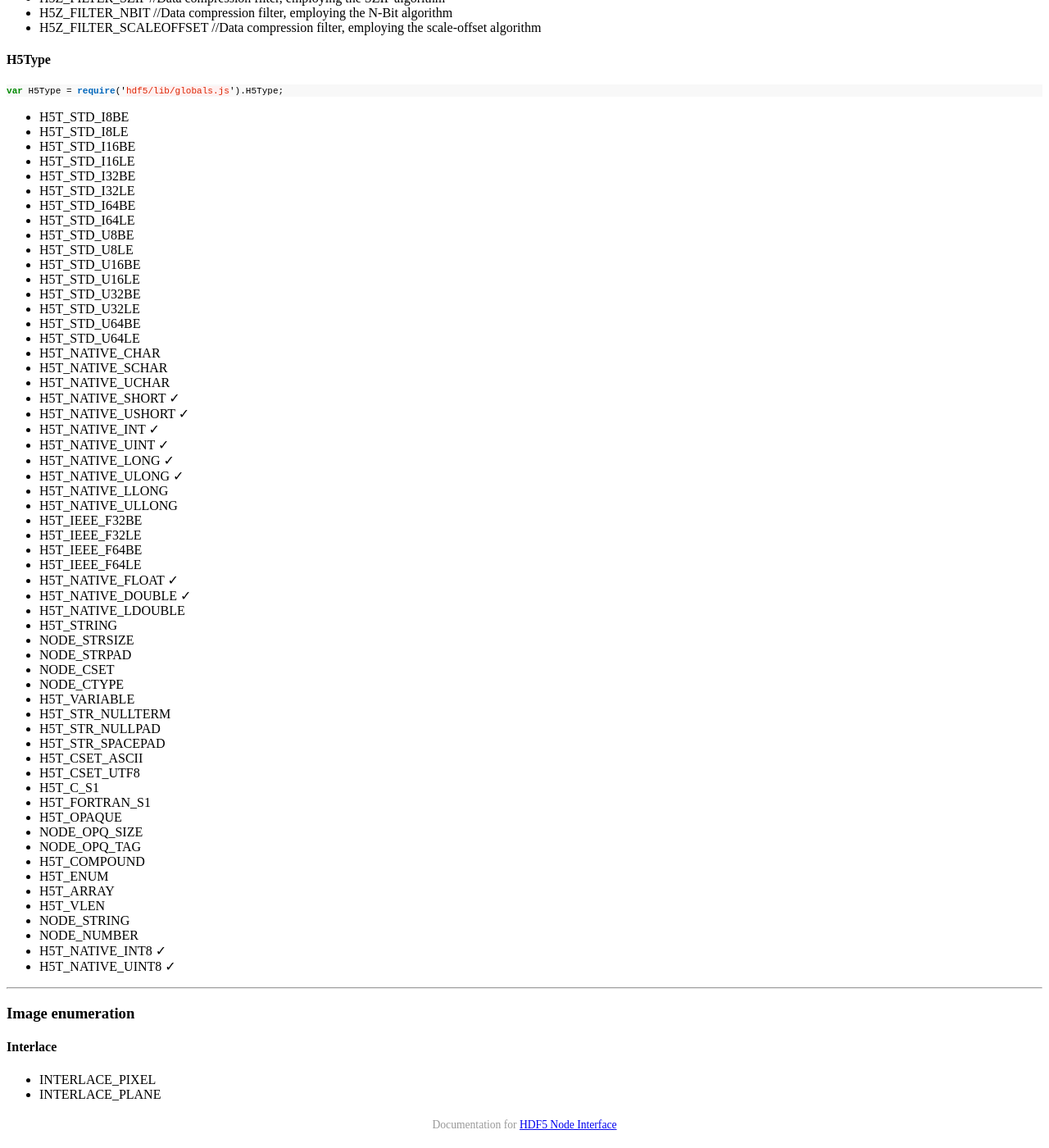
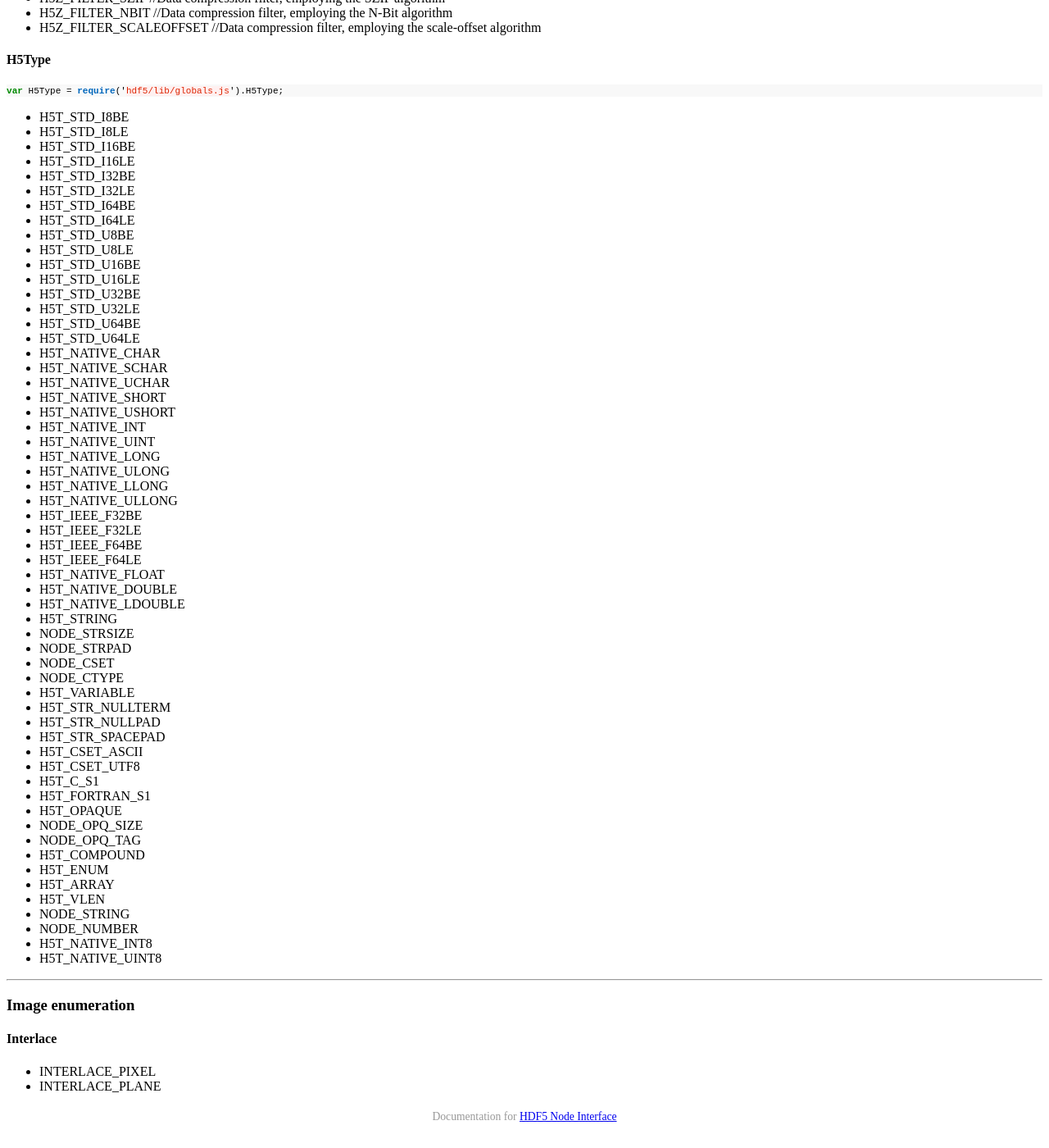
Before and after one commit to HDF-NI/hdf5.node, a Jekyll site: the page built from _posts/2015-05-02-globals.md, in a window 1280 px wide and 1400 px high, scrolled down 1558 px. Shown: the whole window at 82% size. Built offline with Jekyll 4.4.1, drawn with Linux system fonts in a browser that asks for light colours; a style sheet for code colours, icons or effects is not loaded.

Commit message:
new common method

```diff
--- a/_posts/2015-05-02-globals.md
+++ b/_posts/2015-05-02-globals.md
@@ -97,20 +97,20 @@ var H5Type = require('hdf5/lib/globals.js').H5Type;
 * H5T_NATIVE_CHAR
 * H5T_NATIVE_SCHAR
 * H5T_NATIVE_UCHAR
-* H5T_NATIVE_SHORT ✓
-* H5T_NATIVE_USHORT ✓
-* H5T_NATIVE_INT ✓
-* H5T_NATIVE_UINT ✓
-* H5T_NATIVE_LONG ✓
-* H5T_NATIVE_ULONG ✓
+* H5T_NATIVE_SHORT
+* H5T_NATIVE_USHORT
+* H5T_NATIVE_INT
+* H5T_NATIVE_UINT
+* H5T_NATIVE_LONG
+* H5T_NATIVE_ULONG
 * H5T_NATIVE_LLONG
 * H5T_NATIVE_ULLONG
 * H5T_IEEE_F32BE
 * H5T_IEEE_F32LE
 * H5T_IEEE_F64BE
 * H5T_IEEE_F64LE
-* H5T_NATIVE_FLOAT ✓
-* H5T_NATIVE_DOUBLE ✓
+* H5T_NATIVE_FLOAT
+* H5T_NATIVE_DOUBLE
 * H5T_NATIVE_LDOUBLE
 * H5T_STRING
 * NODE_STRSIZE
@@ -134,8 +134,8 @@ var H5Type = require('hdf5/lib/globals.js').H5Type;
 * H5T_VLEN
 * NODE_STRING
 * NODE_NUMBER
-* H5T_NATIVE_INT8 ✓
-* H5T_NATIVE_UINT8 ✓
+* H5T_NATIVE_INT8
+* H5T_NATIVE_UINT8
 
 * * *
 
```
Also changed, not shown: _posts/2015-05-02-file.md (+7 -0 lines), _posts/2015-05-02-groups.md (+7 -0 lines).
